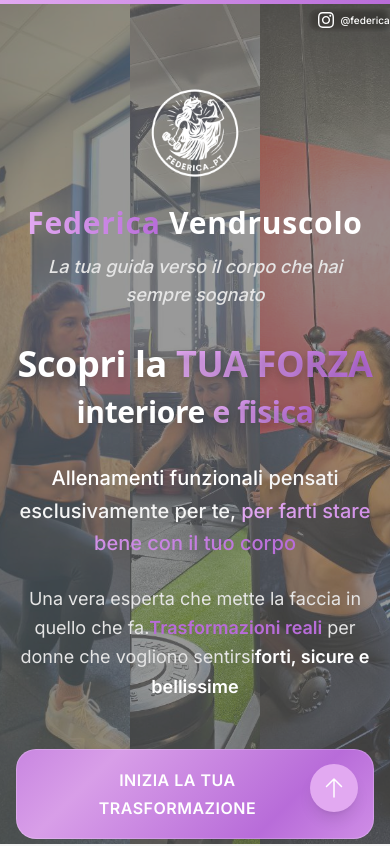
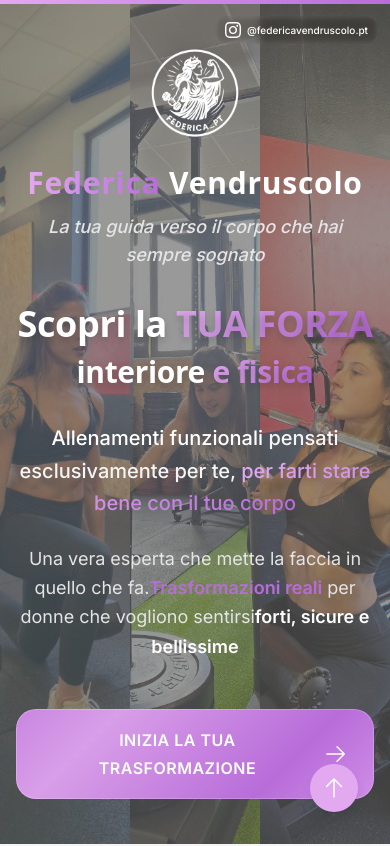
Before and after one commit to gianlucapozzi-cmd/Federica_Vendruscolo, a Next.js app: page / in a window 390 px wide. Shown: the top 846 px of the page. Built offline with nearby package versions, Linux system fonts and the light colour scheme.

Commit message:
Fix: ripristinata posizione originale link Instagram top-right, ridotte solo dimensioni su mobile

```diff
--- a/components/HeroSection.tsx
+++ b/components/HeroSection.tsx
@@ -6,27 +6,27 @@ import { ArrowRightIcon } from '@heroicons/react/24/outline'
 export default function HeroSection() {
   return (
     <section className="relative min-h-screen flex items-center justify-center overflow-hidden">
-      {/* Instagram Link - Mobile: sopra logo, Desktop: top right */}
+      {/* Instagram Link */}
       <motion.div
         initial={{ opacity: 0, x: 20 }}
         animate={{ opacity: 1, x: 0 }}
         transition={{ duration: 0.6, delay: 0.8 }}
-        className="absolute top-2 left-1/2 transform -translate-x-1/2 lg:left-auto lg:transform-none lg:top-6 lg:right-6 z-20 w-full lg:w-auto px-4 lg:px-0"
+        className="absolute top-4 right-3 sm:top-6 sm:right-6 z-20"
       >
         <a
           href="https://instagram.com/federicavendruscolo.pt"
           target="_blank"
           rel="noopener noreferrer"
-          className="group flex items-center justify-center gap-1.5 lg:gap-2 bg-white/10 backdrop-blur-sm rounded-full px-2.5 py-1 lg:px-4 lg:py-2 hover:bg-white/20 transition-all duration-300 w-fit mx-auto lg:mx-0"
+          className="group flex items-center gap-1.5 sm:gap-2 bg-white/10 backdrop-blur-sm rounded-full px-2.5 py-1.5 sm:px-4 sm:py-2 hover:bg-white/20 transition-all duration-300"
         >
           <svg
-            className="w-4 h-4 lg:w-5 lg:h-5 text-white group-hover:scale-110 transition-transform duration-300 flex-shrink-0"
+            className="w-4 h-4 sm:w-5 sm:h-5 text-white group-hover:scale-110 transition-transform duration-300"
             fill="currentColor"
             viewBox="0 0 24 24"
           >
             <path d="M12 2.163c3.204 0 3.584.012 4.85.07 3.252.148 4.771 1.691 4.919 4.919.058 1.265.069 1.645.069 4.849 0 3.205-.012 3.584-.069 4.849-.149 3.225-1.664 4.771-4.919 4.919-1.266.058-1.644.07-4.85.07-3.204 0-3.584-.012-4.849-.07-3.26-.149-4.771-1.699-4.919-4.92-.058-1.265-.07-1.644-.07-4.849 0-3.204.013-3.583.07-4.849.149-3.227 1.664-4.771 4.919-4.919 1.266-.057 1.645-.069 4.849-.069zm0-2.163c-3.259 0-3.667.014-4.947.072-4.358.2-6.78 2.618-6.98 6.98-.059 1.281-.073 1.689-.073 4.948 0 3.259.014 3.668.072 4.948.2 4.358 2.618 6.78 6.98 6.98 1.281.058 1.689.072 4.948.072 3.259 0 3.668-.014 4.948-.072 4.354-.2 6.782-2.618 6.979-6.98.059-1.28.073-1.689.073-4.948 0-3.259-.014-3.667-.072-4.947-.196-4.354-2.617-6.78-6.979-6.98-1.281-.059-1.69-.073-4.949-.073zm0 5.838c-3.403 0-6.162 2.759-6.162 6.162s2.759 6.163 6.162 6.163 6.162-2.759 6.162-6.163c0-3.403-2.759-6.162-6.162-6.162zm0 10.162c-2.209 0-4-1.79-4-4 0-2.209 1.791-4 4-4s4 1.791 4 4c0 2.21-1.791 4-4 4zm6.406-11.845c-.796 0-1.441.645-1.441 1.44s.645 1.44 1.441 1.44c.795 0 1.439-.645 1.439-1.44s-.644-1.44-1.439-1.44z"/>
           </svg>
-          <span className="text-white text-[10px] sm:text-xs lg:text-sm font-medium group-hover:text-accent transition-colors duration-300 whitespace-nowrap">
+          <span className="text-white text-[10px] sm:text-sm font-medium group-hover:text-accent transition-colors duration-300">
             @federicavendruscolo.pt
           </span>
         </a>
@@ -66,7 +66,7 @@ export default function HeroSection() {
           initial={{ opacity: 0, y: 30 }}
           animate={{ opacity: 1, y: 0 }}
           transition={{ duration: 0.8, delay: 0.3 }}
-          className="mb-8 mt-20 sm:mt-24 lg:mt-0"
+          className="mb-8"
         >
           {/* Logo */}
           <div className="mb-6">
```
